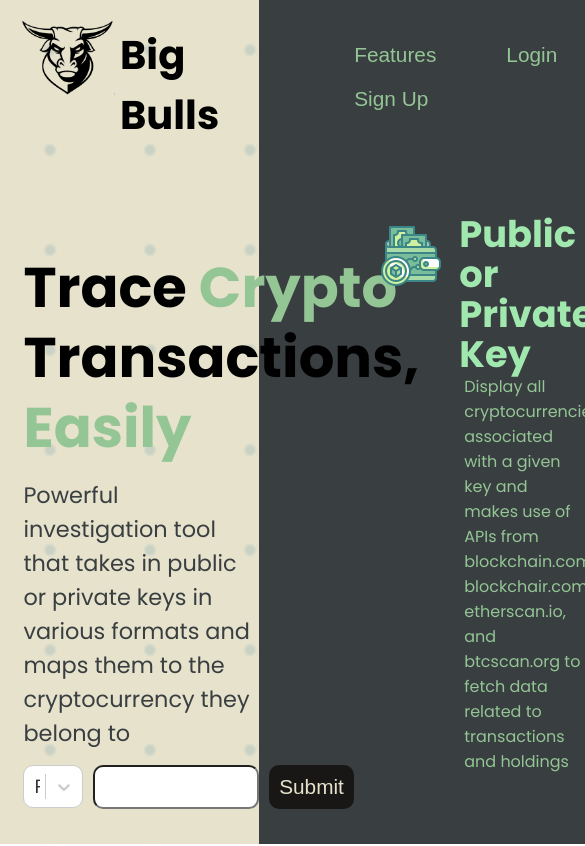
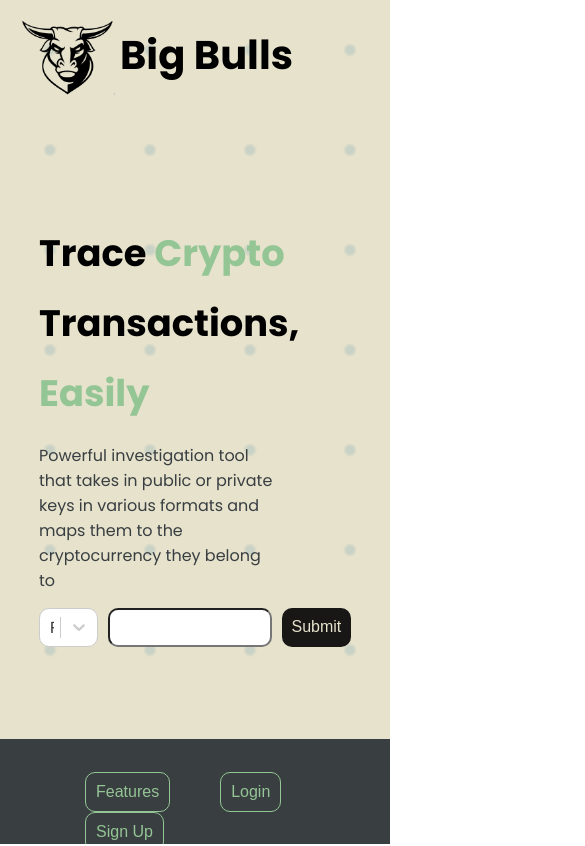
Before and after one commit to Shogunkayo/Big-Bulls, a React (Vite) app in the folder client/: page / in a window 390 px wide. Shown: the top 846 px of the page, 585 px wide, since content can reach past the window. Built offline with nearby package versions, Linux system fonts and the light colour scheme.

Commit message:
client: made home responsive

```diff
--- a/client/src/components/home.jsx
+++ b/client/src/components/home.jsx
@@ -10,10 +10,9 @@
     return (
         <div className="home-container">
             <div className="home-left">
-
                 <nav className="nav-left">
                     <img src={bullBtn} alt="bull" />
-                    <h1>Big Bulls</h1>
+                    <h2>Big Bulls</h2>
                 </nav>
 
                 <div>
--- a/client/src/styles/_base.scss
+++ b/client/src/styles/_base.scss
@@ -1,3 +1,4 @@
+@use 'breakpoints' as b;
 @import url("https://fonts.googleapis.com/css2?family=Poppins:ital,wght@0,100;0,200;0,300;0,400;0,500;0,600;0,700;0,800;0,900;1,100;1,200;1,300;1,400;1,500;1,600;1,700;1,800;1,900&display=swap");
 
 * {
@@ -33,4 +34,101 @@
     border: none;
     cursor: pointer;
     border-radius: 10px ;
+
+    @include b.xxl {
+        font-size: 1.1rem;
+    }
+
+    @include b.xl {
+        font-size: 1rem;
+    }
+
+    @include b.lg {
+        font-size: 1.3rem;
+    }
+
+    @include b.md {
+        font-size: 1.1rem;
+    }
+
+    @include b.sm {
+        font-size: 1rem;
+    }
+
 }
+
+h1 {
+    font-size: 3.5rem;
+
+    @include b.xxl {
+        font-size: 3rem;
+    }
+
+    @include b.xl {
+        font-size: 2.7rem;
+    }
+
+    @include b.lg {
+        font-size: 3.5rem;
+    }
+
+    @include b.md {
+        font-size: 3rem;
+    }
+
+    @include b.sm {
+        font-size: 2.3rem;
+    }
+}
+
+h2 {
+    font-size: 2.5rem;
+}
+
+h3 {
+    font-size: 2rem;
+    @include b.xxl {
+        font-size: 1.7rem;
+    }
+
+    @include b.xl {
+        font-size: 1.5rem;
+    }
+
+    @include b.lg {
+        font-size: 2rem;
+    }
+
+    @include b.md {
+        font-size: 1.5rem;
+    }
+
+    @include b.sm {
+        font-size: 1.4rem;
+    }
+
+}
+
+p, input {
+    font-size: 1.3rem;
+
+    @include b.xxl {
+        font-size: 1.2rem;
+    }
+
+    @include b.xl {
+        font-size: 1rem;
+    }
+
+    @include b.lg {
+        font-size: 1.3rem;
+    }
+
+    @include b.md {
+        font-size: 1.1rem;
+    }
+
+    @include b.sm {
+        font-size: 1rem;
+    }
+}
--- /dev/null
+++ b/client/src/styles/_breakpoints.scss
@@ -0,0 +1,51 @@
+$breakpoints: (
+    "xs": 480px,
+    "sm": 720px,
+    "md": 960px,
+    "lg": 1242px,
+    "xl": 1400px,
+    "xxl": 1700px,
+);
+
+@mixin xxs {
+    @media (max-width: map-get($breakpoints, "xxs")) {
+        @content;
+    }
+}
+
+
+@mixin xs {
+    @media (max-width: map-get($breakpoints, "xs")) {
+        @content;
+    }
+}
+
+@mixin sm {
+    @media (max-width: map-get($breakpoints, "sm")) {
+        @content;
+    }
+}
+
+@mixin md {
+    @media (max-width: map-get($breakpoints, "md")) {
+        @content;
+    }
+}
+
+@mixin lg {
+    @media (max-width: map-get($breakpoints, "lg")) {
+        @content;
+    }
+}
+
+@mixin xl {
+    @media (max-width: map-get($breakpoints, "xl")) {
+        @content;
+    }
+}
+
+@mixin xxl {
+    @media (max-width: map-get($breakpoints, "xxl")) {
+        @content;
+    }
+}
--- a/client/src/styles/components/_fraud.scss
+++ b/client/src/styles/components/_fraud.scss
@@ -54,7 +54,6 @@
             background: v.$dgreen;
             border-radius: 10px;
         }
-
     }
 }
 
--- a/client/src/styles/components/_home.scss
+++ b/client/src/styles/components/_home.scss
@@ -1,9 +1,43 @@
 @use '../variables' as v;
+@use '../breakpoints' as b;
 
 .home-container {
     display: flex;
     height: 100vh;
+
+    @include b.lg {
+        flex-direction: column;
+        overflow-x: hidden;
     }
+
+    >div {
+        @include b.lg {
+            padding-bottom: 200px;
+        }
+    }
+
+    &::-webkit-scrollbar {
+        width: 8px;
+        background-color: v.$lblack;
+    }
+
+    &::-webkit-scrollbar-track {
+        box-shadow: inset 0 0 5px grey;
+        border-radius: 10px;
+    }
+
+    &::-webkit-scrollbar-thumb {
+        background: v.$dgreen;
+        border-radius: 10px;
+    }
+}
+
+.home-left {
+    width: 180vw;
+    background-color: v.$cream;
+    background-size: 100px 100px;
+    background-image: radial-gradient(v.$lgray 5%,
+            transparent 10%);
 
     .nav-left {
         display: flex;
@@ -17,40 +51,18 @@
             height: 96px;
         }
 
-    h1 {
+        h2 {
             margin-left: 80px;
-        font-size: 2.5rem;
             padding: 25px 40px;
-    }
-
-    div {
-        padding: 33px 60px;
-        button {
-            margin: 0px 25px;
-            padding: 10px;
-            &:hover{
-                background-color: v.$dgreen;
-                color: v.$white;
-            }
-        }
         }
     }
 
-.home-left {
-    width: 150vw;
-    background-color: v.$cream;
-    background-size: 100px 100px;
-    background-image: radial-gradient(
-        v.$lgray 5%,
-        transparent 10%
-    );
+    >div {
+        position: relative;
+        top: 20%;
+        left: 10%;
 
-    > div {
-        position: absolute;
-        top: 30%;
-        left: 6%;
         h1 {
-            font-size: 3.5rem;
             line-height: 70px;
             padding-bottom: 15px;
         }
@@ -58,25 +70,38 @@
         p {
             color: v.$lblack;
             width: 60%;
-            font-size: 1.4rem;
             padding-bottom: 15px;
         }
     }
+
+    @include b.lg {
+        width: 100vw;
     }
 
     .home-form {
-    form{
+        form {
             display: flex;
 
-        > div {
+            >div {
                 width: 15%;
                 margin-right: 10px;
-            font-size: 1.2rem;
+                font-size: 1.3rem;
+
+                @include b.xl {
+                    font-size: 1rem;
+                }
+
+                @include b.lg {
+                    font-size: 1.3rem;
+                }
+
+                @include b.md {
+                    font-size: 1rem;
+                }
             }
 
             input {
                 width: 40%;
-            font-size: 1.3rem;
                 border-radius: 10px;
             }
 
@@ -85,7 +110,8 @@
                 color: v.$cream;
                 margin: 0px 10px;
                 padding: 10px;
-            &:hover{
+
+                &:hover {
                     background-color: v.$dgreen;
                     color: v.$white;
                 }
@@ -98,9 +124,8 @@
             }
         }
 
-    .form-error{
+        .form-error {
             color: v.$red;
-        font-size: 1.3rem;
             padding: 20px 0px;
         }
 
@@ -112,10 +137,9 @@
             cursor: pointer;
         }
 
-    .image-upload-label p{
+        .image-upload-label p {
             text-align: center;
             font-weight: 400;
-        font-size: 1.3rem;
             border: none;
             border-radius: 10px;
             color: v.$cream;
@@ -123,27 +147,23 @@
             width: 150px;
             padding: 4px 0px;
             height: 35px;
+
+            @include b.xxl {
+                height: 30px;
+            }
+
+            @include b.lg {
+                height: 35px;
+            }
+
+            @include b.md {
+                height: 30px;
+            }
         }
 
         .image-upload-label p:hover {
             background-color: v.$dgreen;
             color: v.$white;
-    }
-}
-
-.nav-right{
-    display: flex;
-    position: relative;
-    justify-content: flex-end;
-    div {
-        padding: 33px 60px;
-        button {
-            margin: 0px 25px;
-            padding: 10px;
-            &:hover{
-                background-color: v.$dgreen;
-                color: v.$white;
-            }
         }
     }
 }
@@ -152,16 +172,41 @@
     color: v.$dgreen;
     background-color: v.$lblack;
 
-    > div {
+    .nav-right {
+        display: flex;
+        position: relative;
+        justify-content: flex-end;
+
+        @include b.lg {
+            justify-content: center;
+        }
+
+        div {
+            padding: 33px 60px;
+
+            button {
+                margin: 0px 25px;
+                padding: 10px;
+                border: 1px solid v.$dgreen;
+
+                &:hover {
+                    background-color: v.$dgreen;
+                    color: v.$lblack;
+                }
+            }
+        }
+    }
+
+    >div {
         display: flex;
         flex-direction: column;
         margin-left: 200px;
-        padding-top: 20px;
+        padding-top: 15px;
         position: relative;
 
-        > div {
+        >div {
             padding: 40px 0px;
-            width: 60%;
+            width: 70%;
 
             img {
                 position: absolute;
@@ -171,7 +216,6 @@
 
             h3 {
                 color: v.$lgreen;
-                font-size: 2.3rem;
                 line-height: 40px;
             }
 
--- a/client/src/styles/main.scss
+++ b/client/src/styles/main.scss
@@ -1,6 +1,7 @@
 // base and layout
 @use 'variables';
 @use 'base';
+@use 'breakpoints';
 
 // components
 @use 'components/navbar';
```
Also changed, not shown: 2 other files (tests, documents, lock files or other folders). Lines whose indentation alone changed are shown as unchanged.
